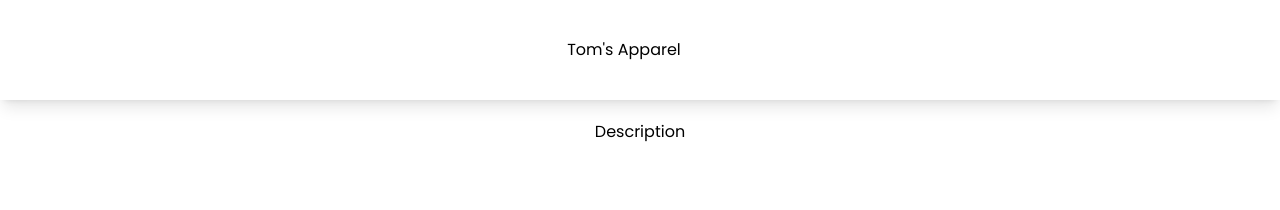
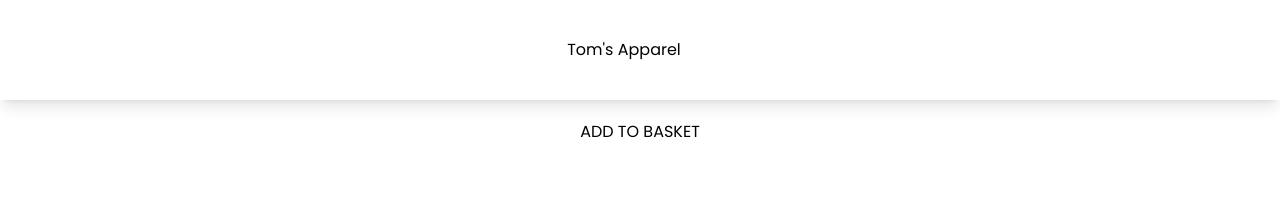
Before and after one commit to tomlhennessy/e-store, a Next.js app: page /1 in a window 1280 px wide. Shown: the top 210 px of the page. Built offline with nearby package versions, Linux system fonts and the light colour scheme.

Commit message:
fetching product descriptions, add to basket

```diff
--- a/src/components/Footer.js
+++ b/src/components/Footer.js
@@ -4,7 +4,7 @@ export default function Footer() {
   return (
     <div className='grid place-items-center py-4'>
       <a href='https://www.instagram.com/tom__hennessy/'>
-      <i class="fa-brands fa-instagram transition hover:text-green-400 cursor-pointer"></i>
+      <i className="fa-brands fa-instagram transition hover:text-green-400 cursor-pointer"></i>
       </a>
     </div>
   )
--- a/src/context/CartContext.js
+++ b/src/context/CartContext.js
@@ -10,7 +10,7 @@ export function AppWrapper({children}) {
     }, [state, dispatch])
 
     useEffect(() => {
-        if JSON.parse(localStorage.getItem('mg-items')) {
+        if (JSON.parse(localStorage.getItem('mg-items'))) {
             dispatch({
                 type: 'load_items',
                 value: JSON.parse(localStorage.getItem('mg-items'))
--- a/src/pages/[id]/index.js
+++ b/src/pages/[id]/index.js
@@ -1,3 +1,4 @@
+import { useAppContext } from '@/context/CartContext'
 import React from 'react'
 
 export async function getServerSideProps(context) {
@@ -8,8 +9,23 @@ export async function getServerSideProps(context) {
     }
 }
 
-export default function Description() {
+export default function Description(props) {
+  const { id: path } = props
+  const { state: { prices } = [], dispatch } = useAppContext()
+  const product = prices.filter(val => val.id === path.replace('/', ''))[0]
+
+  function addToBasket(prod) {
+    return () => {
+      dispatch({
+        type: 'add_product',
+        value: prod.id
+      })
+    }
+  }
+
   return (
-    <div>Description</div>
+    <div>
+      <button onClick={addToBasket(product)}>ADD TO BASKET</button>
+    </div>
   )
 }
--- a/src/pages/_app.js
+++ b/src/pages/_app.js
@@ -1,8 +1,11 @@
 import Layout from "@/components/Layout";
+import { AppWrapper } from "@/context/CartContext";
 import "@/styles/globals.css";
 
 export default function App({ Component, pageProps }) {
-  return <Layout>
-            <Component {...pageProps} />
-        </Layout>
+  return <AppWrapper>
+            <Layout>
+              <Component {...pageProps} />
+            </Layout>
+          </AppWrapper>
 }
```
